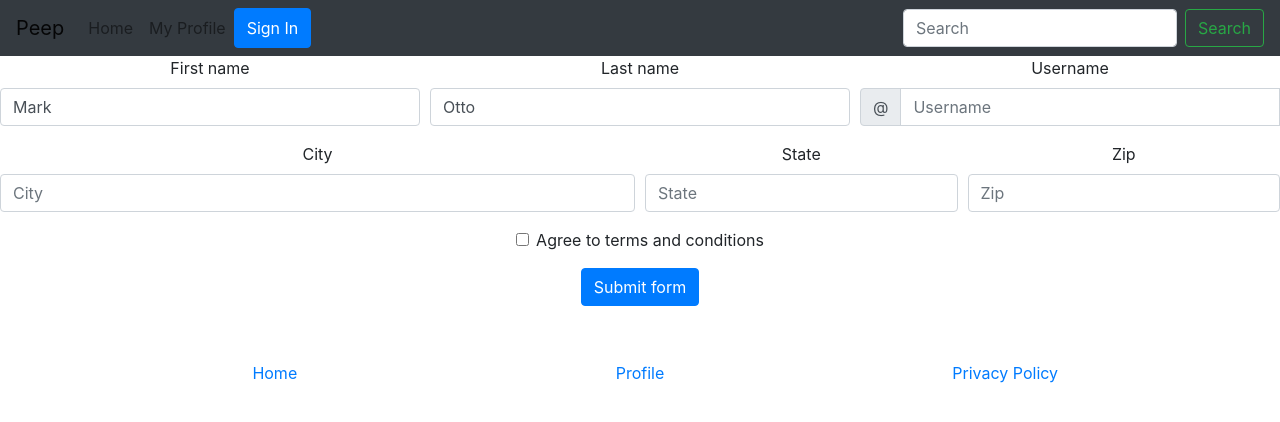
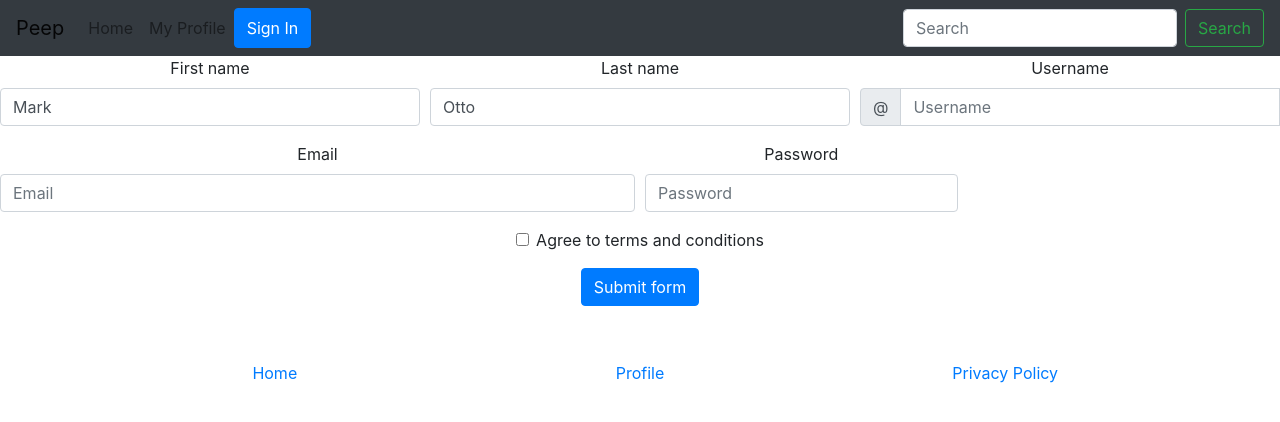
Before and after one commit to deepdivebirbs/peep, a React (Create React App) app in the folder app/: page /sign-up in a window 1280 px wide. Shown: the top 422 px of the page. Built offline with nearby package versions, Linux system fonts and the light colour scheme.

Commit message:
added react dependencies

```diff
--- a/app/src/App.js
+++ b/app/src/App.js
@@ -7,7 +7,7 @@ import PeepNav from './components/PeepNav';
 import Footer from './components/Footer';
 import Home from './components/Home';
 import LogIn from './components/LogInForm';
- import MyProfile from './components/MyProfile';
+import MyProfile from './components/MyProfile';
 import SignUpForm from './components/SignUpForm';
 
 function App() {
--- a/app/src/components/SignUpForm.js
+++ b/app/src/components/SignUpForm.js
@@ -46,24 +46,17 @@ export const SignUpForm = () => {
 			</Form.Row>
 			<Form.Row>
 				<Form.Group as={Col} md="6" controlId="validationCustom03">
-					<Form.Label>City</Form.Label>
-					<Form.Control type="text" placeholder="City" required/>
+					<Form.Label>Email</Form.Label>
+					<Form.Control type="text" placeholder="Email" required/>
 					<Form.Control.Feedback type="invalid">
-						Please provide a valid city.
+						Please provide a valid email.
 					</Form.Control.Feedback>
 				</Form.Group>
 				<Form.Group as={Col} md="3" controlId="validationCustom04">
-					<Form.Label>State</Form.Label>
-					<Form.Control type="text" placeholder="State" required/>
+					<Form.Label>Password</Form.Label>
+					<Form.Control type="text" placeholder="Password" required/>
 					<Form.Control.Feedback type="invalid">
-						Please provide a valid state.
-					</Form.Control.Feedback>
-				</Form.Group>
-				<Form.Group as={Col} md="3" controlId="validationCustom05">
-					<Form.Label>Zip</Form.Label>
-					<Form.Control type="text" placeholder="Zip" required/>
-					<Form.Control.Feedback type="invalid">
-						Please provide a valid zip.
+						Please provide a valid password.
 					</Form.Control.Feedback>
 				</Form.Group>
 			</Form.Row>
```
Also changed, not shown: app/package.json (+15 -2 lines), 1 other file (tests, documents, lock files or other folders).
